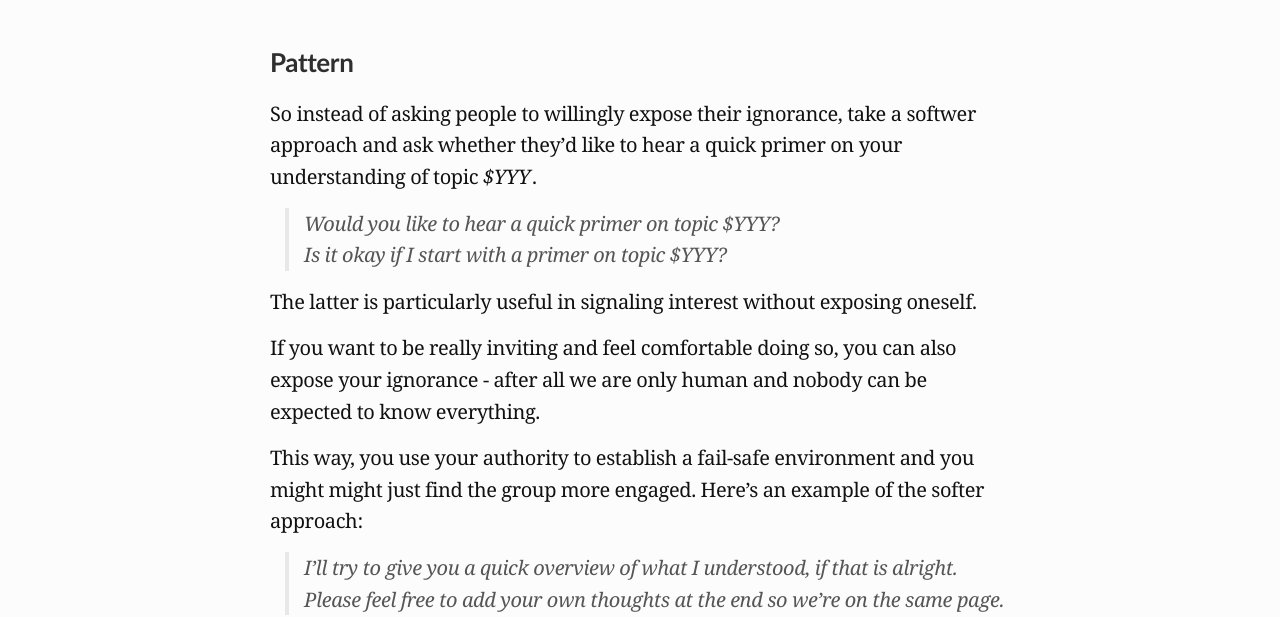
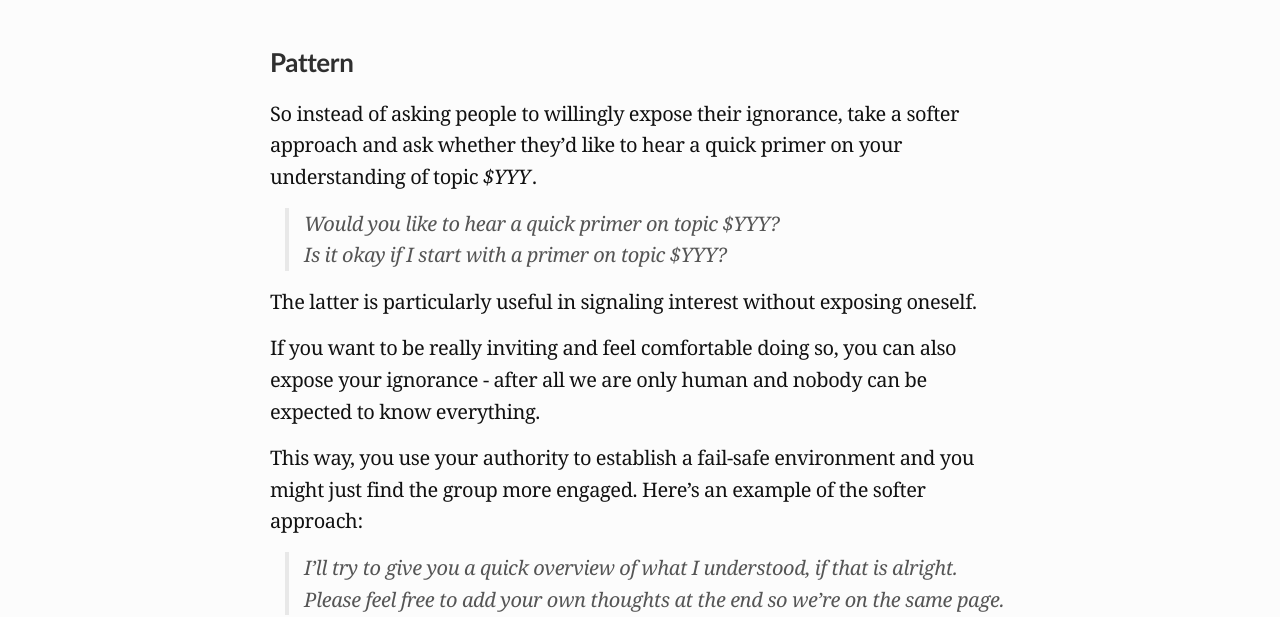
Before and after one commit to rradczewski/ymmv, a Jekyll site: the page built from _posts/2018-09-10-ftt-never-ask-who-doesnt-know.md, in a window 1280 px wide. Shown: the part 1148-1765 px from the top of the page. Built offline with Jekyll 4.4.1, drawn with Linux system fonts in a browser that asks for light colours.

Commit message:
Fix typos

```diff
--- a/_posts/2018-09-10-ftt-never-ask-who-doesnt-know.md
+++ b/_posts/2018-09-10-ftt-never-ask-who-doesnt-know.md
@@ -16,7 +16,7 @@ Another aspect to consider is that, especially with complex topics (e.g. archite
 
 ### Pattern
 
-So instead of asking people to willingly expose their ignorance, take a softwer approach and ask whether they'd like to hear a quick primer on your understanding of topic *$YYY*.
+So instead of asking people to willingly expose their ignorance, take a softer approach and ask whether they'd like to hear a quick primer on your understanding of topic *$YYY*.
 
 > Would you like to hear a quick primer on topic $YYY?
 > Is it okay if I start with a primer on topic $YYY?
@@ -25,7 +25,7 @@ The latter is particularly useful in signaling interest without exposing oneself
 
 If you want to be really inviting and feel comfortable doing so, you can also expose your ignorance - after all we are only human and nobody can be expected to know everything.
 
-This way, you use your authority to establish a fail-safe environment and you might might just find the group more engaged. Here’s an example of the softer approach:
+This way, you use your authority to establish a fail-safe environment and you might just find the group more engaged. Here’s an example of the softer approach:
 
 > I'll try to give you a quick overview of what I understood, if that is alright. Please feel free to add your own thoughts at the end so we're on the same page.
 
```
